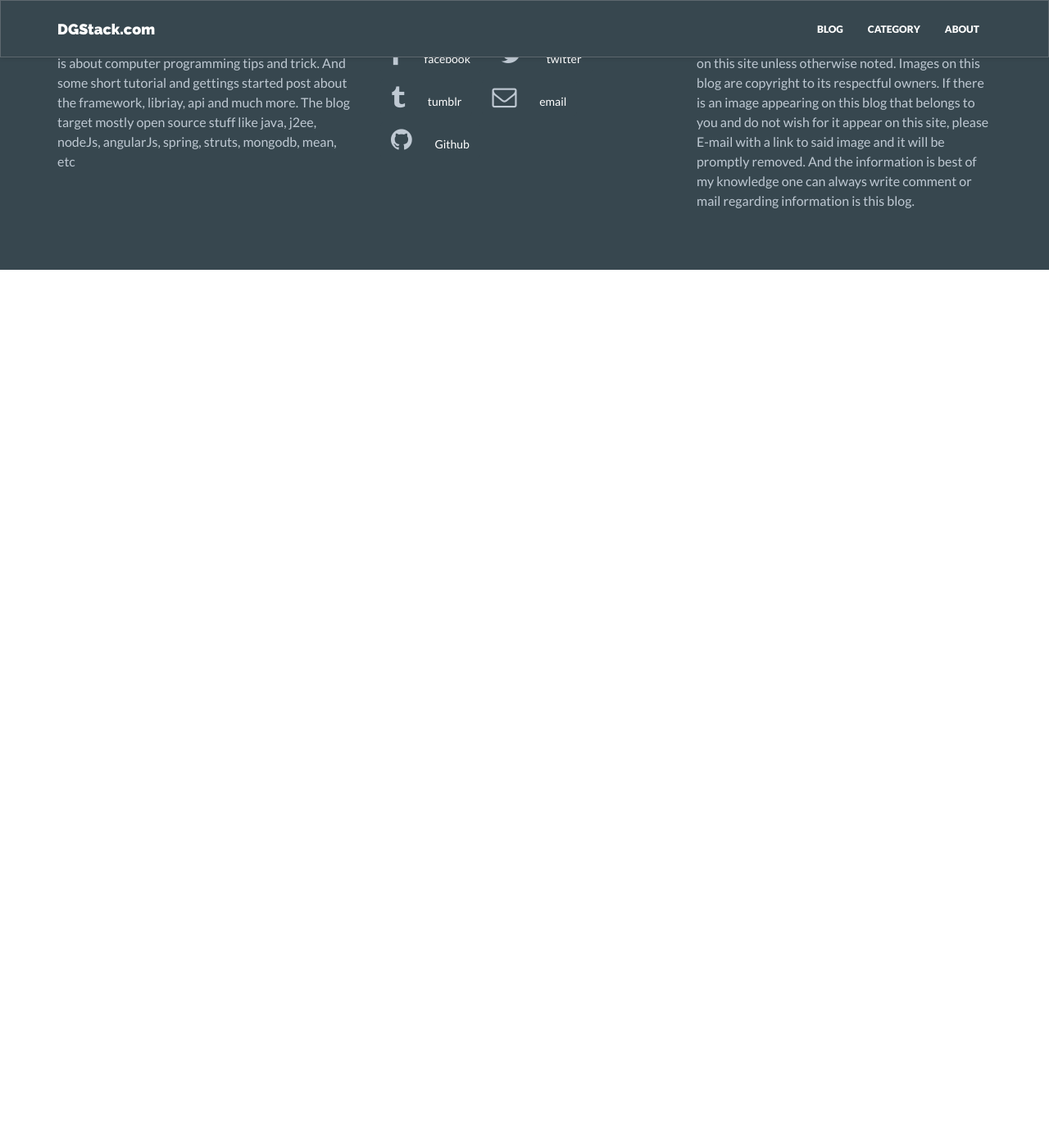
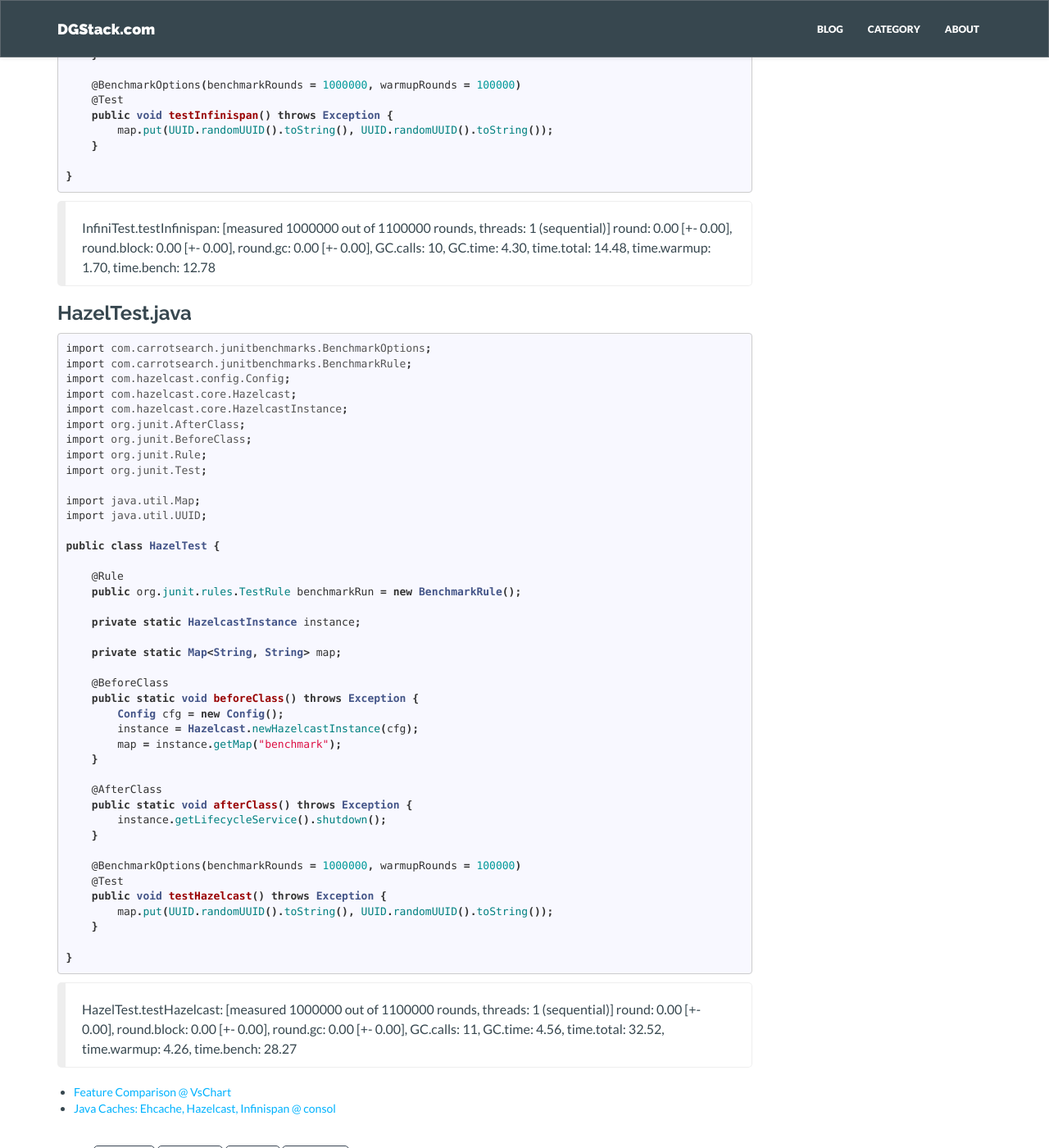
Before and after one commit to dgstack/dgstack.github.io, a Jekyll site: the page built from _posts/shared/java/2017-10-05-Benchmark-Hazelcast-vs-Infinispan.md, in a window 1280 px wide and 1400 px high, scrolled down 1551 px. Shown: the whole window at 82% size. Built offline with Jekyll 4.4.1, drawn with Linux system fonts in a browser that asks for light colours; nearby versions of some CDN libraries; comment, search, counter and statistics services are not loaded; before the commit the page ends 1880 px from its top, so only the background shows below that; some of the changed text lies outside the part shown.

Commit message:
Hazelcast vs. Infinispan update

````diff
--- a/_posts/shared/java/2017-10-05-Benchmark-Hazelcast-vs-Infinispan.md
+++ b/_posts/shared/java/2017-10-05-Benchmark-Hazelcast-vs-Infinispan.md
@@ -12,10 +12,140 @@ thumb: java.png
 permalink: /shared/Hazelcast-vs-Infinispan-Benchmark
 postDisclaimmer : This gist Belong to Mikael Gueck
 ---
-This is sample gist to do Benchmark of Hazelcast vs. Infinispan.
+Benchmark of Hazelcast vs. Infinispan, to find the best.
 
-Created By Mikael Gueck
+> The following sample gist code is written by Mikael Gueck
 
-<div>
-    <script src="https://gist.github.com/mikaelhg/5446346.js"></script>
-</div>
+### POM.xml
+```xml
+<?xml version="1.0" encoding="UTF-8"?>
+<project xmlns="http://maven.apache.org/POM/4.0.0"
+         xmlns:xsi="http://www.w3.org/2001/XMLSchema-instance"
+         xsi:schemaLocation="http://maven.apache.org/POM/4.0.0 http://maven.apache.org/xsd/maven-4.0.0.xsd">
+    <modelVersion>4.0.0</modelVersion>
+
+    <groupId>mapbench</groupId>
+    <artifactId>mapbench</artifactId>
+    <version>1.0-SNAPSHOT</version>
+
+    <dependencies>
+        <dependency>
+            <groupId>org.infinispan</groupId>
+            <artifactId>infinispan-core</artifactId>
+            <version>5.2.0.Final</version>
+        </dependency>
+        <dependency>
+            <groupId>com.hazelcast</groupId>
+            <artifactId>hazelcast</artifactId>
+            <version>2.5</version>
+        </dependency>
+        <dependency>
+            <groupId>com.carrotsearch</groupId>
+            <artifactId>junit-benchmarks</artifactId>
+            <version>0.5.0</version>
+            <scope>test</scope>
+        </dependency>
+        <dependency>
+            <groupId>junit</groupId>
+            <artifactId>junit</artifactId>
+            <version>4.11</version>
+            <scope>test</scope>
+        </dependency>
+    </dependencies>
+
+</project>
+```
+### InfiniTest.java
+
+```java
+import com.carrotsearch.junitbenchmarks.BenchmarkOptions;
+import com.carrotsearch.junitbenchmarks.BenchmarkRule;
+import org.infinispan.manager.DefaultCacheManager;
+import org.junit.AfterClass;
+import org.junit.BeforeClass;
+import org.junit.Rule;
+import org.junit.Test;
+
+import java.util.UUID;
+
+public class InfiniTest {
+
+    @Rule
+    public org.junit.rules.TestRule benchmarkRun = new BenchmarkRule();
+
+    private static org.infinispan.Cache<String, String> map;
+
+    @BeforeClass
+    public static void beforeClass() throws Exception {
+        map = new DefaultCacheManager().getCache("benchmark");
+    }
+
+    @AfterClass
+    public static void afterClass() throws Exception {
+        map.stop();
+    }
+
+    @BenchmarkOptions(benchmarkRounds = 1000000, warmupRounds = 100000)
+    @Test
+    public void testInfinispan() throws Exception {
+        map.put(UUID.randomUUID().toString(), UUID.randomUUID().toString());
+    }
+
+}
+```
+> InfiniTest.testInfinispan: [measured 1000000 out of 1100000 rounds, threads: 1 (sequential)]
+ round: 0.00 [+- 0.00], round.block: 0.00 [+- 0.00], round.gc: 0.00 [+- 0.00], GC.calls: 10, GC.time: 4.30, time.total: 14.48, time.warmup: 1.70, time.bench: 12.78
+
+
+### HazelTest.java
+
+```java
+import com.carrotsearch.junitbenchmarks.BenchmarkOptions;
+import com.carrotsearch.junitbenchmarks.BenchmarkRule;
+import com.hazelcast.config.Config;
+import com.hazelcast.core.Hazelcast;
+import com.hazelcast.core.HazelcastInstance;
+import org.junit.AfterClass;
+import org.junit.BeforeClass;
+import org.junit.Rule;
+import org.junit.Test;
+
+import java.util.Map;
+import java.util.UUID;
+
+public class HazelTest {
+
+    @Rule
+    public org.junit.rules.TestRule benchmarkRun = new BenchmarkRule();
+
+    private static HazelcastInstance instance;
+
+    private static Map<String, String> map;
+
+    @BeforeClass
+    public static void beforeClass() throws Exception {
+        Config cfg = new Config();
+        instance = Hazelcast.newHazelcastInstance(cfg);
+        map = instance.getMap("benchmark");
+    }
+
+    @AfterClass
+    public static void afterClass() throws Exception {
+        instance.getLifecycleService().shutdown();
+    }
+
+    @BenchmarkOptions(benchmarkRounds = 1000000, warmupRounds = 100000)
+    @Test
+    public void testHazelcast() throws Exception {
+        map.put(UUID.randomUUID().toString(), UUID.randomUUID().toString());
+    }
+
+}
+```
+
+> HazelTest.testHazelcast: [measured 1000000 out of 1100000 rounds, threads: 1 (sequential)]
+ round: 0.00 [+- 0.00], round.block: 0.00 [+- 0.00], round.gc: 0.00 [+- 0.00], GC.calls: 11, GC.time: 4.56, time.total: 32.52, time.warmup: 4.26, time.bench: 28.27
+
+
+- <a href="http://vschart.com/compare/jboss-infinispan/vs/hazelcast" target="_blank">Feature Comparison @ VsChart</a>
+- <a href="https://labs.consol.de/java-caches/index.html" target="_blank">Java Caches: Ehcache, Hazelcast, Infinispan @ consol</a>
````
